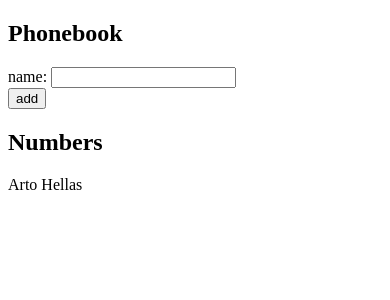
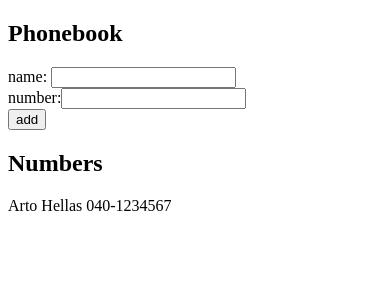
Before and after one commit to mursit-orhan/fullstackopen, a React (Create React App) app in the folder part2/phonebook/: page / in a window 390 px wide. Shown: the top 300 px of the page. Built offline with nearby package versions, Linux system fonts and the light colour scheme.

Commit message:
2.8: The Phonebook Step3: Add phone number

```diff
--- a/part2/phonebook/src/App.js
+++ b/part2/phonebook/src/App.js
@@ -1,18 +1,26 @@
 import { useState } from 'react';
 
 const App = () => {
-	const [persons, setPersons] = useState([{ name: 'Arto Hellas' }]);
+	const [persons, setPersons] = useState([
+		{ name: 'Arto Hellas', number: '040-1234567' },
+	]);
 	const [newName, setNewName] = useState('');
+	const [newNumber, setNewNumber] = useState('');
 
 	const handleChange = (event) => {
-		const { value } = event.target;
-		setNewName(value);
+		const { value, name } = event.target;
+		if (name === 'name') {
+			setNewName(value);
+		}
+		if (name === 'number') {
+			setNewNumber(value);
+		}
 	};
 	const addPerson = (event) => {
 		event.preventDefault();
 		const person = persons.find(({ name }) => name === newName);
 		if (!person) {
-			const people = persons.concat({ name: newName });
+			const people = persons.concat({ name: newName, number: newNumber });
 			setPersons(people);
 		} else {
 			const msg = `${newName} is already added to phonebook`;
@@ -29,12 +37,18 @@ const App = () => {
 					name: <input name="name" value={newName} onChange={handleChange} />
 				</div>
 				<div>
+					number:
+					<input name="number" value={newNumber} onChange={handleChange} />
+				</div>
+				<div>
 					<button type="submit">add</button>
 				</div>
 			</form>
 			<h2>Numbers</h2>
-			{persons.map(({ name }) => (
-				<div key={name}>{name}</div>
+			{persons.map(({ name, number }) => (
+				<div key={name}>
+					{name} {number}
+				</div>
 			))}
 		</div>
 	);
```
